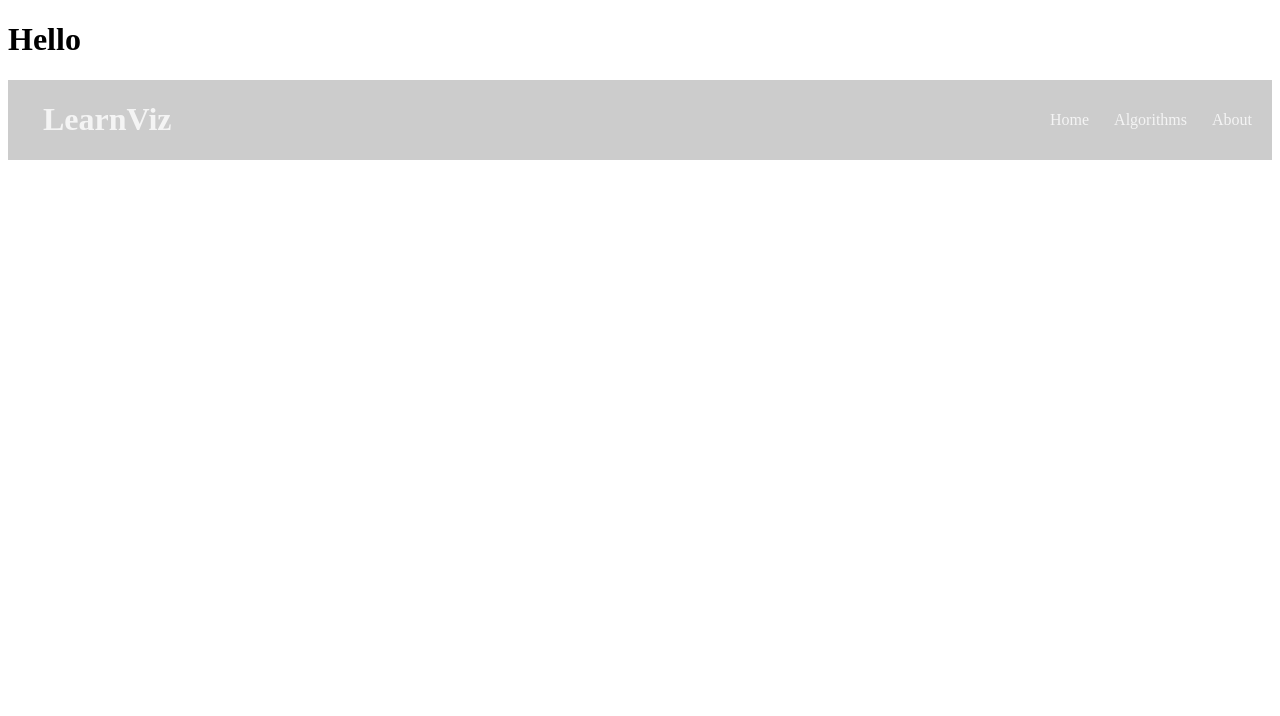
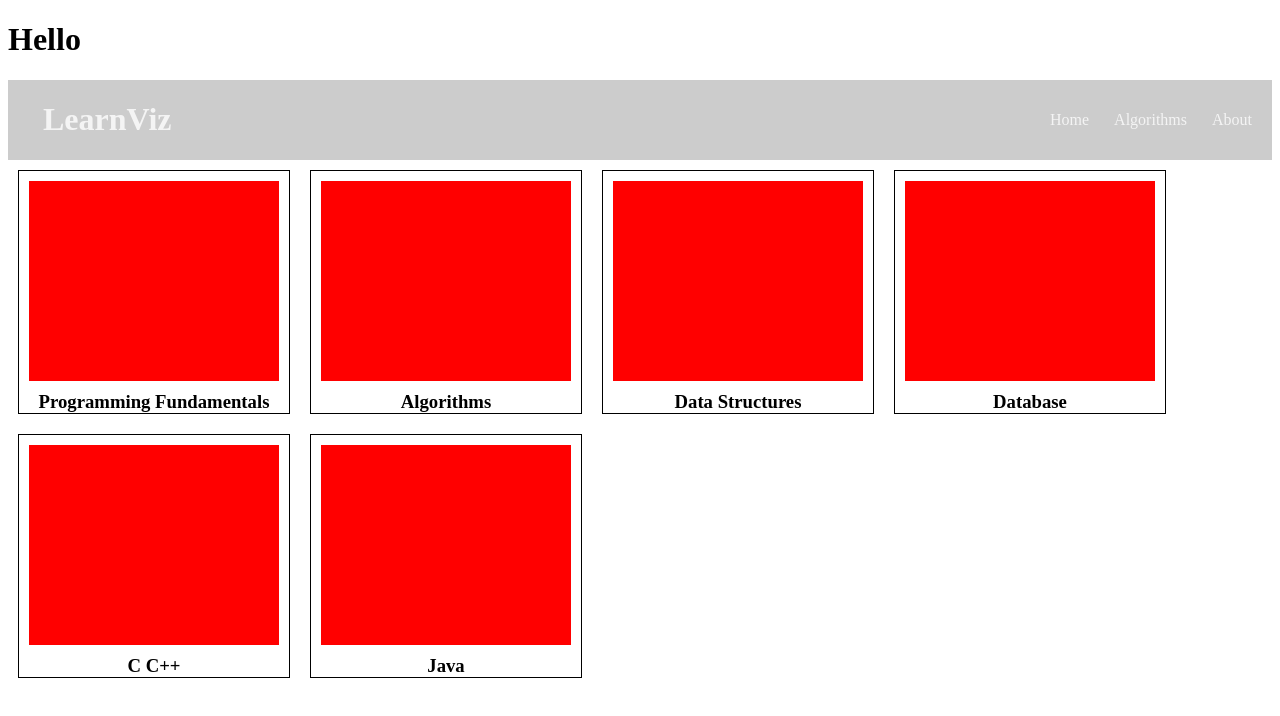
Before and after one commit to Aryan-Motwani/learn-viz, a React (Create React App) app: page / in a window 1280 px wide. Shown: the top 716 px of the page. Built offline with nearby package versions, Linux system fonts and the light colour scheme.

Commit message:
added _redirects file txrouting fixedt

```diff
--- a/src/ListPage.js
+++ b/src/ListPage.js
@@ -1,45 +1,38 @@
-// import React, { Component } from "react";
-// import main from "./Pages";
-// import { withRouter } from "react-router-dom";
-// import Box from "./Box";
+import React, { Component } from "react";
+import main from "./Pages";
+import { withRouter } from "react-router-dom";
+import Box from "./Box";
 
-// class ListPage extends Component {
-//   constructor(props) {
-//     super(props);
-//     this.state = { list: this.getVals() };
-//     this.go = this.go.bind(this);
-//   }
+class ListPage extends Component {
+  constructor(props) {
+    super(props);
+    this.state = { list: this.getVals() };
+    this.go = this.go.bind(this);
+  }
 
-//   go(e) {
-//     let path = this.state.list[e];
-//     if (main[path]) {
-//       this.props.history.push(`/${path}`);
-//     } else {
-//       this.props.history.push(`/a/${path}`);
-//     }
-//   }
+  go(e) {
+    let path = this.state.list[e];
+    if (main[path]) {
+      this.props.history.push(`/${path}`);
+    } else {
+      this.props.history.push(`/a/${path}`);
+    }
+  }
 
-//   getVals() {
-//     if (this.props.match.url === "/") return main["Home"];
-//     return main[this.props.match.params.category];
-//   }
+  getVals() {
+    if (this.props.match.url === "/") return main["Home"];
+    return main[this.props.match.params.category];
+  }
 
-//   render() {
-//     return (
-//       <div>
-//         {this.state.list.map((item, i) => (
-//           <Box idx={i} key={i} title={item} handleClick={this.go} />
-//         ))}
-//       </div>
-//     );
-//   }
-// }
-
-// export default withRouter(ListPage);
-import React, { Component } from "react";
-
-export default class ListPage extends Component {
   render() {
-    return <div>{this.props.match.params.category}</div>;
+    return (
+      <div>
+        {this.state.list.map((item, i) => (
+          <Box idx={i} key={i} title={item} handleClick={this.go} />
+        ))}
+      </div>
+    );
   }
 }
+
+export default withRouter(ListPage);
```
